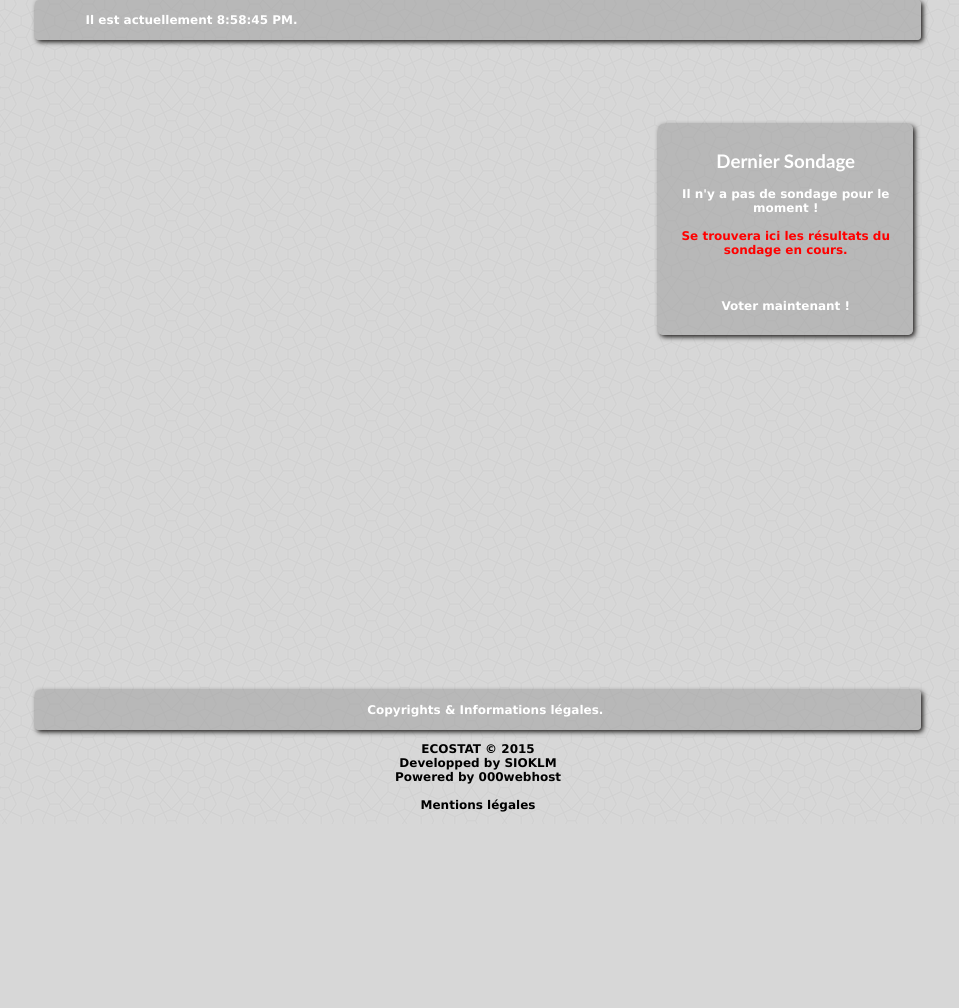
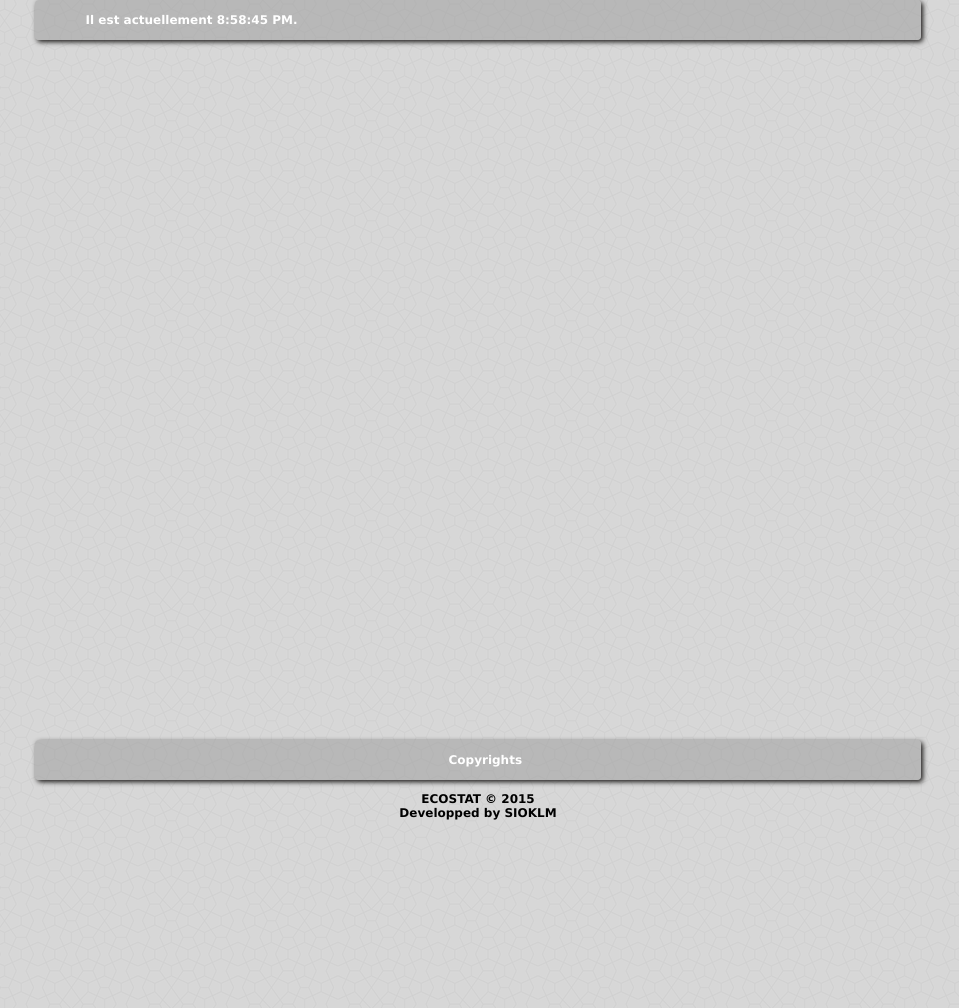
Before and after one commit to EcostatPPE/ecostat, a PHP site: template vue/contact/vue_contact.php in a window 1280 px wide; the page is wider, and only the part inside the window is pictured. Shown: the part 246-1254 px from the top of that part, without its empty margins (162-1121 px from the left). Before the commit the page ends 1058 px from the top of that part, so only its background shows below. Run offline with PHP 8.4, Linux system fonts and the light colour scheme; the template is opened without the code that fills it: most values are stand-ins (such as "Sample title", 1, 10 or a date in 2020); some libraries are stand-ins or nearby versions.

Commit message:
nettoyage / css

```diff
--- /dev/null
+++ b/controleur/contact/controlformclick.php
@@ -0,0 +1,6 @@
+<?php
+
+require_once $_SERVER['DOCUMENT_ROOT'] . '/Ecostat/controleur/contact/controlform.php';
+
+$ctrl = new ControlContactForm();
+$ctrl->envoi("ecostat@yopmail.fr",$_POST['objet'],$_POST['message'] );
--- a/modele/conn_db.php
+++ b/modele/conn_db.php
@@ -8,7 +8,7 @@
 
         $host = 'localhost';
         $user = 'root';
-        $password = 'admin';
+        $password = '';
         $database = 'ecostat';
 
         $this->mysqli = new mysqli($host, $user, $password, $database);
--- a/style/body.css
+++ b/style/body.css
@@ -71,10 +71,21 @@
     font-size: 1.2em;
 }
 .corps {
-    min-height: 650px;
+    min-height: 700px;
+    width: 100%;
+    margin: auto;
+    padding-left: 10%;
 }
+
 #width {
     width: auto;
     max-width: 80px;
     overflow: hidden;
 }
+
+#bloc_page{
+    text-align: justify;
+    width:auto;
+    height:1000px;
+    margin-bot: 3%
+}
--- a/vue/contact/vue_contact.php
+++ b/vue/contact/vue_contact.php
@@ -2,14 +2,13 @@
 ob_start();
 ?>
 
-<form action="/Ecostat/controleur/contact/controlclick.php" method="POST">
+<form action="/Ecostat/controleur/contact/controlformclick.php" method="POST">
     Objet : <br><br>
-    <input name="objet" placeholder="Objet" value=""><br><br>
+    <input name="objet" placeholder="Objet" value="Contacter Ecostat"><br><br>
     Message :<br><br>
-    <textarea rows="10" cols="60" placeholder="Entrer votre message ici"></textarea><br><br>
+    <textarea name="message"rows="10" cols="60" placeholder="Entrer votre message ici"></textarea><br><br>
     <input type="submit" name="envoi" value="Envoyer">
 </form>
 
-
 <?php
 $contenu = ob_get_clean();
--- a/vue/gabarit.php
+++ b/vue/gabarit.php
@@ -15,6 +15,7 @@
 
         <title><?= $titre ?></title>
     </head>
+<body>
     <header>
         <div align="center">
             <a href="/Ecostat/">
@@ -37,35 +38,25 @@
 
         </div>
     </header>
-    <body>
-        <div id="bloc_page">
-            <div id="navigation">
+    <div id="bloc_page">
+    <div id="navigation">
                 <p>Il est actuellement <span id="heure"></span>.</p>
             </div>
 
-            <div class="corps"><?= $contenu ?></div>
-            <aside>
-                <h1>Dernier Sondage</h1>
-
-                <p>Il n'y a pas de sondage pour le moment !<br /><br />
-                    <span id="sondage_cours">Se trouvera ici les résultats du sondage en cours.</span><br /><br /><br /><br />
-                    <a href="<?php $_SERVER['DOCUMENT_ROOT'] ?>/Ecostat/vue/sondage/">Voter maintenant !</a></p>
-            </aside>
 
 
+            <div class="corps"><?= $contenu ?></div>
 
             <footer>
                 <div id="navigation">
 
-                    <p id="copy">Copyrights & Informations légales.</p>
+                    <p id="copy">Copyrights</p>
 
                 </div>
 
                 <div id="bottom">
                     <p>ECOSTAT &copy; 2015<br />
                         Developped by SIOKLM<br />
-                        Powered by 000webhost<br /><br />
-                        <a href="#">Mentions légales</a></p>
                 </div>
             </footer>
 
```
Also changed, not shown: controleur/contact/controlform.php (added, +11 -0 lines).
